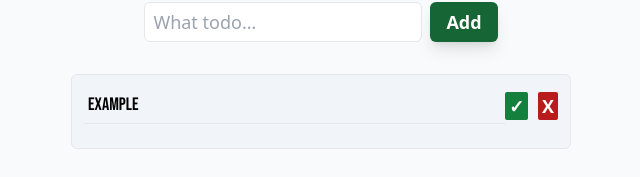
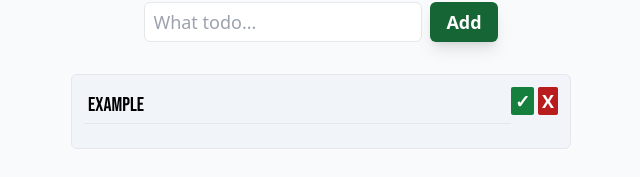
Before and after one commit to Cralcas/react-todo-app, a React (Vite) app: page / in a window 1280 px wide. Shown: the part 150-327 px from the top of the page, without its empty margins (319-959 px from the left). Built offline with nearby package versions, Linux system fonts and the light colour scheme.

Commit message:
todoItem text + buttons

```diff
--- a/src/components/AddTodo.tsx
+++ b/src/components/AddTodo.tsx
@@ -26,7 +26,7 @@ export const AddTodo = () => {
         onChange={(e) => setTodoText(e.target.value)}
         placeholder="What todo..."
         minLength={3}
-        maxLength={15}
+        maxLength={20}
         required
       />
       <button className="px-4 py-1.5 bg-green-800 rounded-md text-white font-bold  hover:bg-green-700   shadow-lg shadow-neutral-500/20 transition active:scale-95">
--- a/src/components/TodoItem.tsx
+++ b/src/components/TodoItem.tsx
@@ -28,16 +28,16 @@ export const TodoItem = ({todo}: TodoItemProps) => {
     <>
       <li className="flex mb-3 text-lg break-all">
         <p
-          className={`w-full p-1 font-Bebas border-b ${
+          className={`flex-grow p-1 text-xl font-Bebas border-b ${
             todo.done ? "text-gray-500 line-through" : "text-black"
           } `}
         >
           {todo.text}
         </p>
-        <div className="flex gap-2.5 items-center">
+        <div>
           <button
             className={`${
-              todo.done ? "bg-gray-500" : "bg-green-700"
+              todo.done ? "bg-gray-500" : "bg-green-700 mr-1"
             } px-1 rounded-sm text-white font-sm font-bold`}
             onClick={() => toggleTodo(todo.id)}
           >
```
